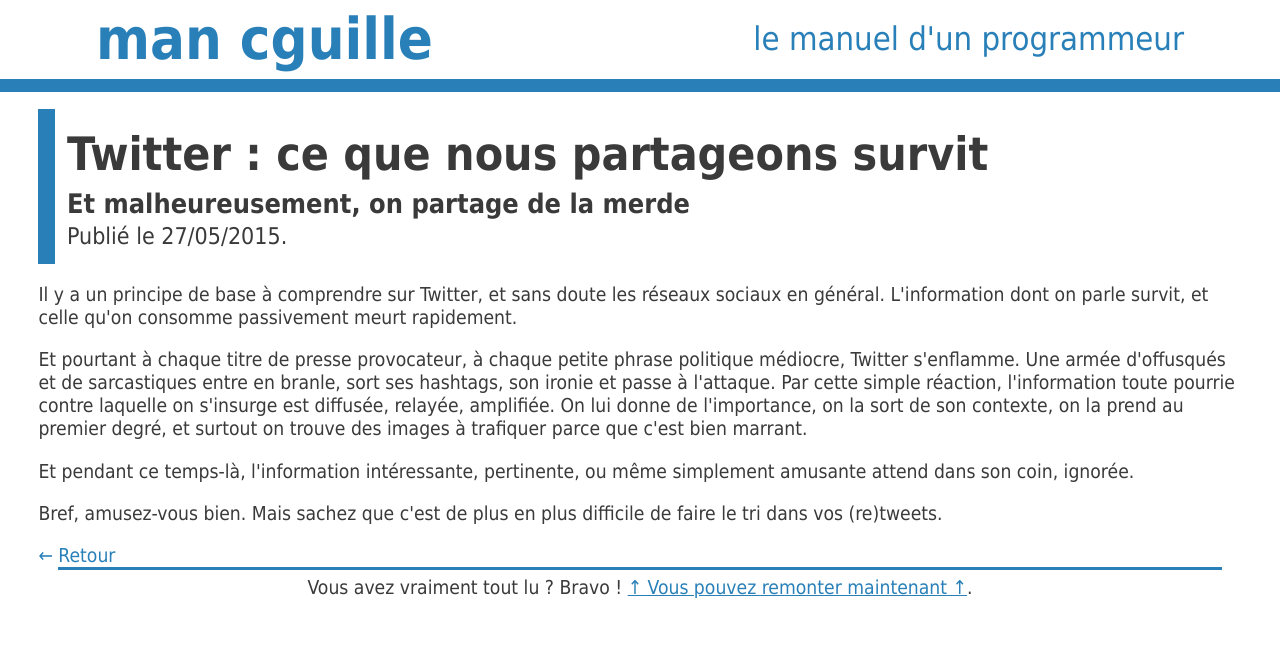
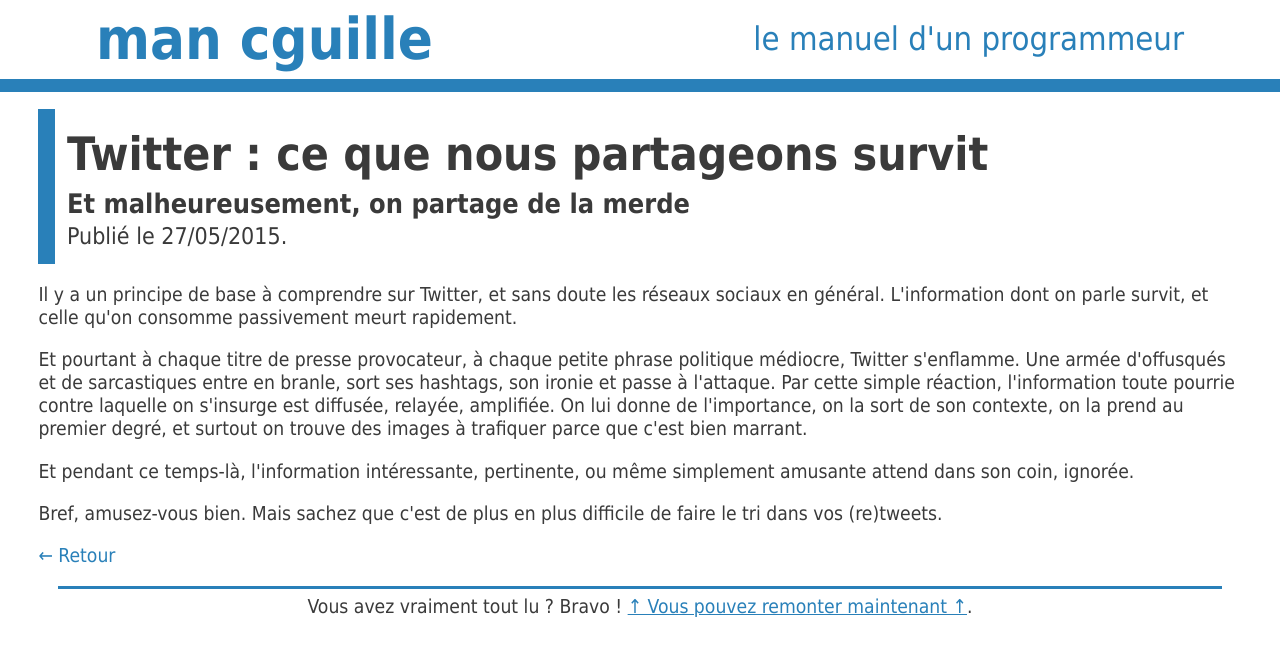
Before and after one commit to cGuille/cGuille.github.io, a Jekyll site: the page built from _posts/2015-05-27-twitter-ce-que-nous-partageons-survit.html, in a window 1280 px wide. Shown: the top 656 px of the page. Built offline with Jekyll 4.4.1, drawn with Linux system fonts in a browser that asks for light colours.

Commit message:
Put posts return link into a <p>

```diff
--- a/_layouts/post.html
+++ b/_layouts/post.html
@@ -13,6 +13,8 @@ layout: default
   <div class="post-content">
 {{ content }}
   </div>
-  <aside><a href="/" class="return-link">Retour</a></aside>
+  <aside>
+    <p><a href="/" class="return-link">Retour</a></p>
+  </aside>
   <footer>Vous avez vraiment tout lu ? Bravo ! <a href="#">↑ Vous pouvez remonter maintenant ↑</a>.</footer>
 </article>
```
